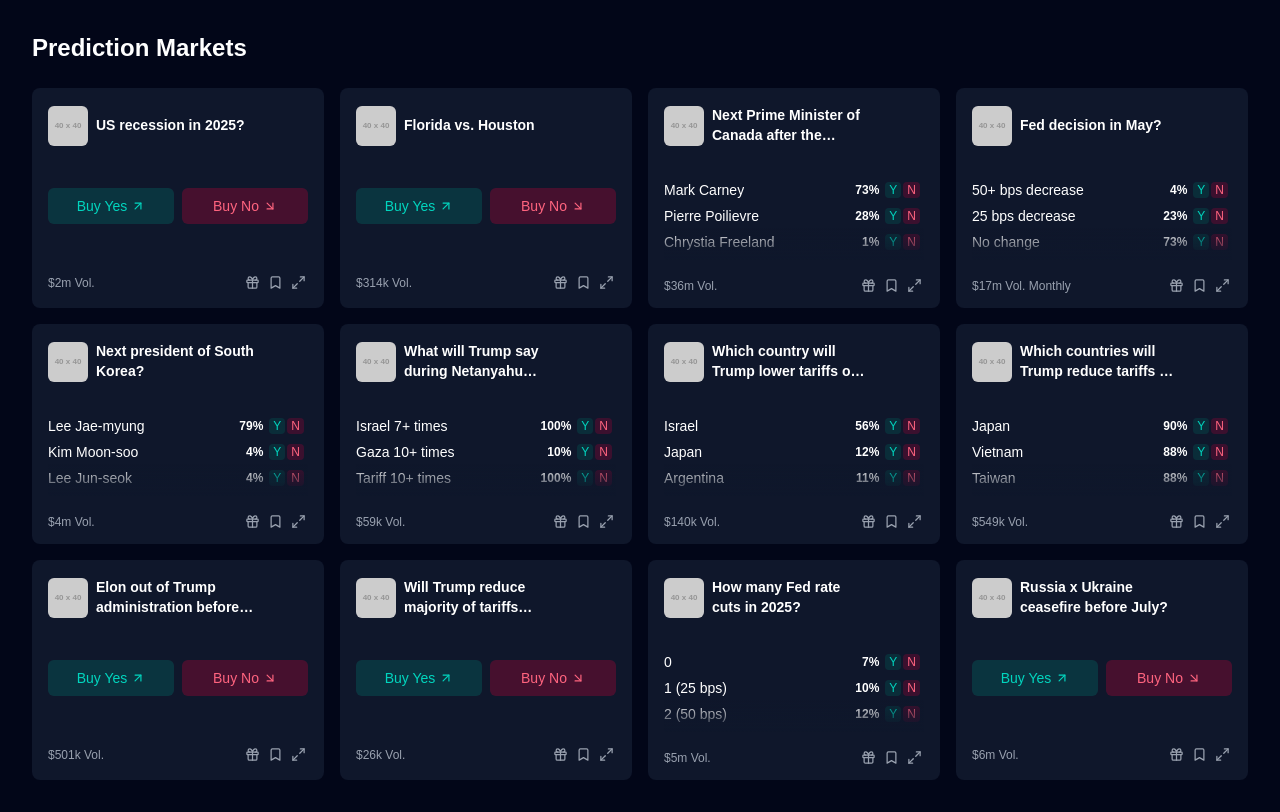
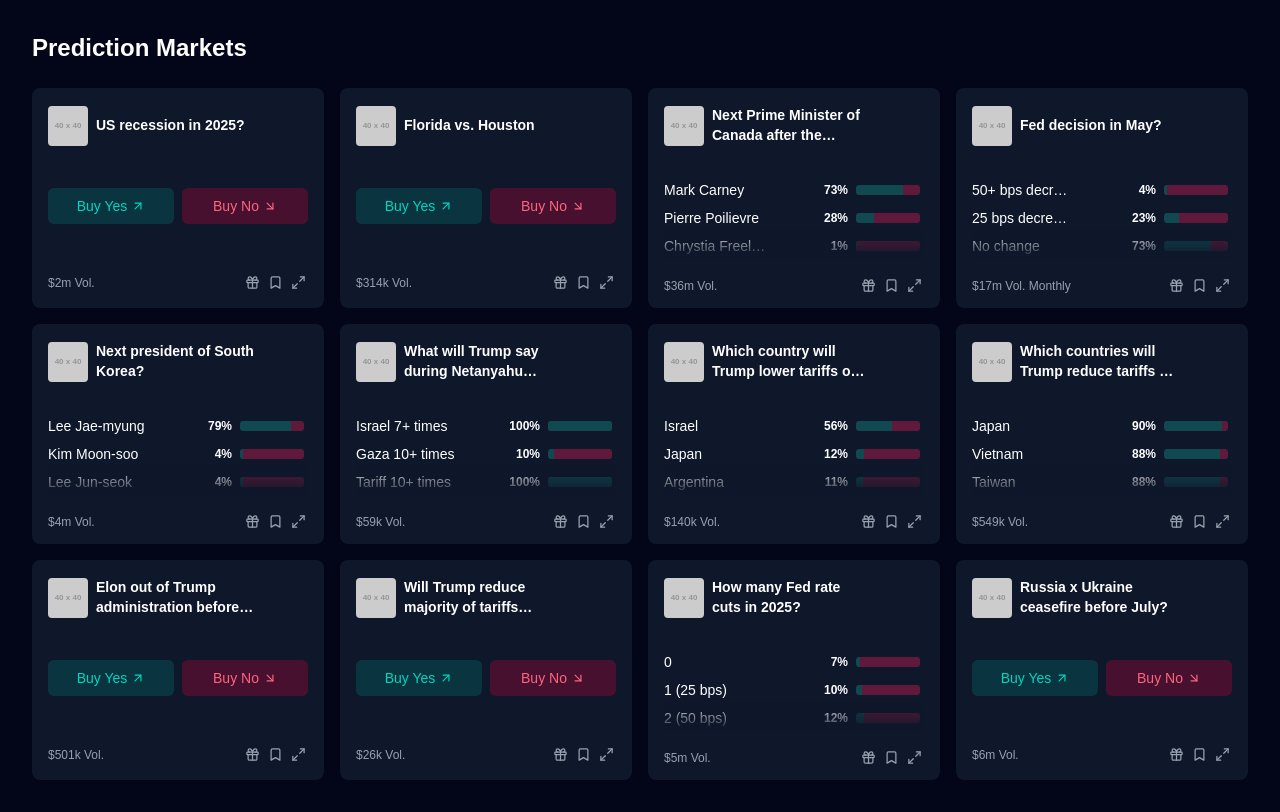
Before and after one commit to ewang0/card-grid-expandable, a Next.js app: page / in a window 1280 px wide. Built offline with nearby package versions, Linux system fonts and the light colour scheme.

Commit message:
add ratio/percentage bars

```diff
--- a/app/components/expanding-card-grid.tsx
+++ b/app/components/expanding-card-grid.tsx
@@ -24,6 +24,7 @@ type CardData = {
 
 export default function ExpandingCardGrid() {
   const [expandedId, setExpandedId] = useState<string | null>(null)
+  // Remove this line: const [hoveredOption, setHoveredOption] = useState<{ id: string; isYes: boolean } | null>(null)
 
   const toggleExpand = (id: string) => {
     setExpandedId(expandedId === id ? null : id)
@@ -49,7 +50,7 @@ export default function ExpandingCardGrid() {
     {
       id: "1",
       title: "US recession in 2025?",
-      imageUrl: "https://placehold.co/40x40/333/FFF?text=US",
+      imageUrl: "https://placehold.co/40x40/1e293b/FFF?text=62%",
       percentage: 62,
       chance: true,
       volume: "$2m Vol.",
@@ -59,7 +60,7 @@ export default function ExpandingCardGrid() {
     {
       id: "2",
       title: "Florida vs. Houston",
-      imageUrl: "https://placehold.co/40x40/333/FFF?text=🏀",
+      imageUrl: "https://placehold.co/40x40/1e293b/FFF?text=52%",
       percentage: 52,
       winner: "Florida",
       volume: "$314k Vol.",
@@ -69,7 +70,7 @@ export default function ExpandingCardGrid() {
     {
       id: "3",
       title: "Next Prime Minister of Canada after the election?",
-      imageUrl: "https://placehold.co/40x40/333/FFF?text=CA",
+      imageUrl: "https://placehold.co/40x40/1e293b/FFF?text=CA",
       options: generateMoreOptions(
         [
           { name: "Mark Carney", percentage: 73 },
@@ -84,7 +85,7 @@ export default function ExpandingCardGrid() {
     {
       id: "4",
       title: "Fed decision in May?",
-      imageUrl: "https://placehold.co/40x40/333/FFF?text=$",
+      imageUrl: "https://placehold.co/40x40/1e293b/FFF?text=$",
       options: generateMoreOptions(
         [
           { name: "50+ bps decrease", percentage: 4 },
@@ -100,7 +101,7 @@ export default function ExpandingCardGrid() {
     {
       id: "5",
       title: "Next president of South Korea?",
-      imageUrl: "https://placehold.co/40x40/333/FFF?text=KR",
+      imageUrl: "https://placehold.co/40x40/1e293b/FFF?text=KR",
       options: generateMoreOptions(
         [
           { name: "Lee Jae-myung", percentage: 79 },
@@ -115,7 +116,7 @@ export default function ExpandingCardGrid() {
     {
       id: "6",
       title: "What will Trump say during Netanyahu events today?",
-      imageUrl: "https://placehold.co/40x40/333/FFF?text=Talk",
+      imageUrl: "https://placehold.co/40x40/1e293b/FFF?text=KR",
       options: generateMoreOptions(
         [
           { name: "Israel 7+ times", percentage: 100 },
@@ -130,7 +131,7 @@ export default function ExpandingCardGrid() {
     {
       id: "7",
       title: "Which country will Trump lower tariffs on first?",
-      imageUrl: "https://placehold.co/40x40/333/FFF?text=Globe",
+      imageUrl: "https://placehold.co/40x40/1e293b/FFF?text=Globe",
       options: generateMoreOptions(
         [
           { name: "Israel", percentage: 56 },
@@ -145,7 +146,7 @@ export default function ExpandingCardGrid() {
     {
       id: "8",
       title: "Which countries will Trump reduce tariffs on before June?",
-      imageUrl: "https://placehold.co/40x40/333/FFF?text=World",
+      imageUrl: "https://placehold.co/40x40/1e293b/FFF?text=World",
       options: generateMoreOptions(
         [
           { name: "Japan", percentage: 90 },
@@ -160,7 +161,7 @@ export default function ExpandingCardGrid() {
     {
       id: "9",
       title: "Elon out of Trump administration before 2026?",
-      imageUrl: "https://placehold.co/40x40/333/FFF?text=🚀",
+      imageUrl: "https://placehold.co/40x40/1e293b/FFF?text=34%",
       percentage: 34,
       chance: true,
       volume: "$501k Vol.",
@@ -170,7 +171,7 @@ export default function ExpandingCardGrid() {
     {
       id: "10",
       title: "Will Trump reduce majority of tariffs before 2026?",
-      imageUrl: "https://placehold.co/40x40/333/FFF?text=Chart",
+      imageUrl: "https://placehold.co/40x40/1e293b/FFF?text=56%",
       percentage: 56,
       chance: true,
       volume: "$26k Vol.",
@@ -180,7 +181,7 @@ export default function ExpandingCardGrid() {
     {
       id: "11",
       title: "How many Fed rate cuts in 2025?",
-      imageUrl: "https://placehold.co/40x40/333/FFF?text=Fed",
+      imageUrl: "https://placehold.co/40x40/1e293b/FFF?text=Fed",
       options: generateMoreOptions(
         [
           { name: "0", percentage: 7 },
@@ -195,7 +196,7 @@ export default function ExpandingCardGrid() {
     {
       id: "12",
       title: "Russia x Ukraine ceasefire before July?",
-      imageUrl: "https://placehold.co/40x40/333/FFF?text=RU",
+      imageUrl: "https://placehold.co/40x40/1e293b/FFF?text=25%",
       percentage: 25,
       chance: true,
       volume: "$6m Vol.",
@@ -227,7 +228,7 @@ export default function ExpandingCardGrid() {
                   <img
                     src={card.imageUrl || "/placeholder.svg"}
                     alt=""
-                    className="w-10 h-10 rounded-md flex-shrink-0 object-cover self-start mt-0.5"
+                    className="w-10 h-10 rounded-sm flex-shrink-0 object-cover self-start mt-0.5"
                   />
                   <div className="flex flex-col">
                     <h3 className="font-bold text-sm line-clamp-2 group-hover:line-clamp-none transition-all">
@@ -248,21 +249,39 @@ export default function ExpandingCardGrid() {
                       }`}
                     >
                       {card.options?.map((option, index) => (
-                        <motion.div
-                          key={index}
-                          layout="position"
-                          className="flex justify-between items-center mb-1.5 group"
-                        >
-                          <span className="text-sm truncate max-w-[60%]">{option.name}</span>
-                          <div className="flex items-center gap-1.5 flex-shrink-0">
-                            <span className="font-semibold text-xs">{option.percentage}%</span>
-                            <div className="flex gap-0.5">
-                              <span className="text-xs px-1 rounded bg-teal-800/30 text-teal-400 group-hover:bg-teal-700/40 group-hover:text-teal-300 transition-colors duration-200">
-                                Y
-                              </span>
-                              <span className="text-xs px-1 rounded bg-rose-800/30 text-rose-400 group-hover:bg-rose-700/40 group-hover:text-rose-300 transition-colors duration-200">
-                                N
-                              </span>
+                        <motion.div key={index} layout="position" className="flex items-center justify-between mb-2 group">
+                          {/* Option name */}
+                          <span className="text-sm truncate mr-2 flex-shrink-0" style={{ width: "40%" }}>
+                            {option.name}
+                          </span>
+
+                          <div className="flex items-center">
+                            {/* Percentage (Yes) */}
+                            <span className="text-xs font-semibold mr-2 w-8 text-right">{option.percentage}%</span>
+                            {/* Percentage bar container */}
+                            <div className=" relative" style={{ width: "64px" }}>
+                              {/* Bar */}
+                              <div className="h-2.5 w-full bg-slate-800 rounded-xs overflow-hidden relative">
+                                {/* Yes portion */}
+                                <div
+                                  className="h-full bg-teal-700/40 rounded-l-sm"
+                                  style={{
+                                    width: `${option.percentage}%`,
+                                    borderRadius: option.percentage === 100 ? "2px" : undefined,
+                                  }}
+                                />
+                                {/* No portion */}
+                                {option.percentage < 100 && (
+                                  <div
+                                    className="h-full bg-rose-700/40 rounded-r-sm absolute top-0"
+                                    style={{
+                                      width: `${100 - option.percentage}%`,
+                                      right: 0,
+                                      borderRadius: option.percentage === 0 ? "2px" : undefined,
+                                    }}
+                                  />
+                                )}
+                              </div>
                             </div>
                           </div>
                         </motion.div>
```
